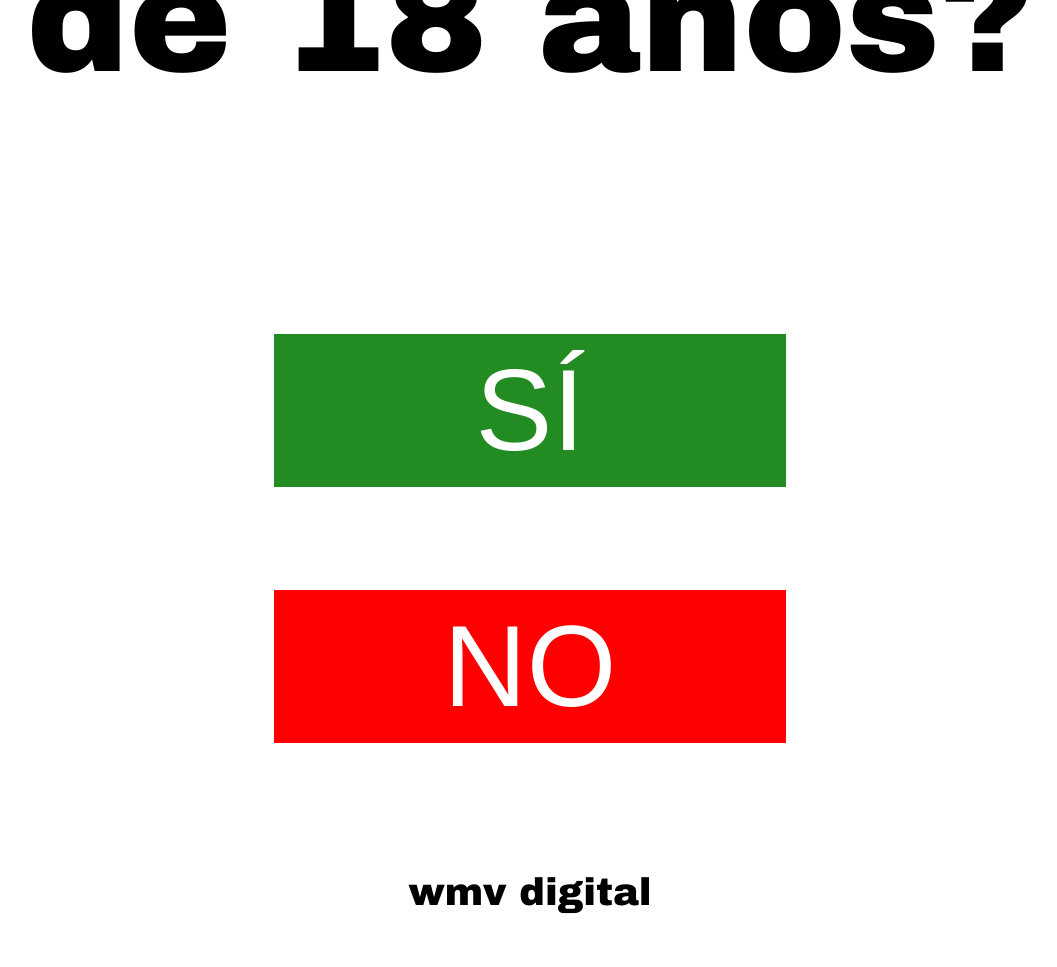
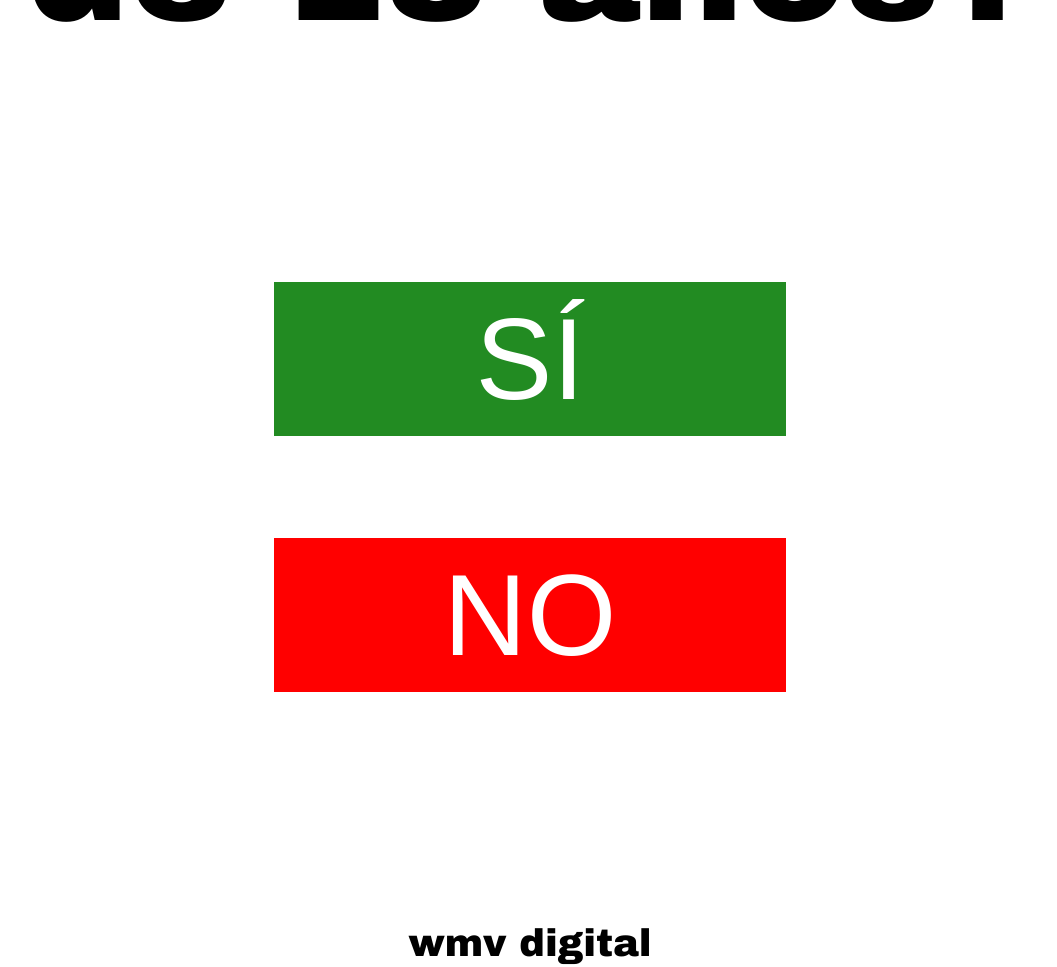
Before and after one commit to bill101521/reconstruccion.shop, a plain HTML site: page index.html in a window 1280 px wide. Shown: the top 967 px of the page, without its empty margins (110-1167 px from the left). Drawn offline with Linux system fonts and the light colour scheme.

Commit message:
Update index.html

```diff
--- a/index.html
+++ b/index.html
@@ -51,7 +51,7 @@
         .wmv {
             font-size: 3vw; /* Proporcionalmente igual em todos os dispositivos */
             color: #000000;
-            margin-top: 10vw; /* Espaçamento otimizado */
+            margin-top: 18vw; /* Espaçamento otimizado */
             text-align: center;
         }
 
```
